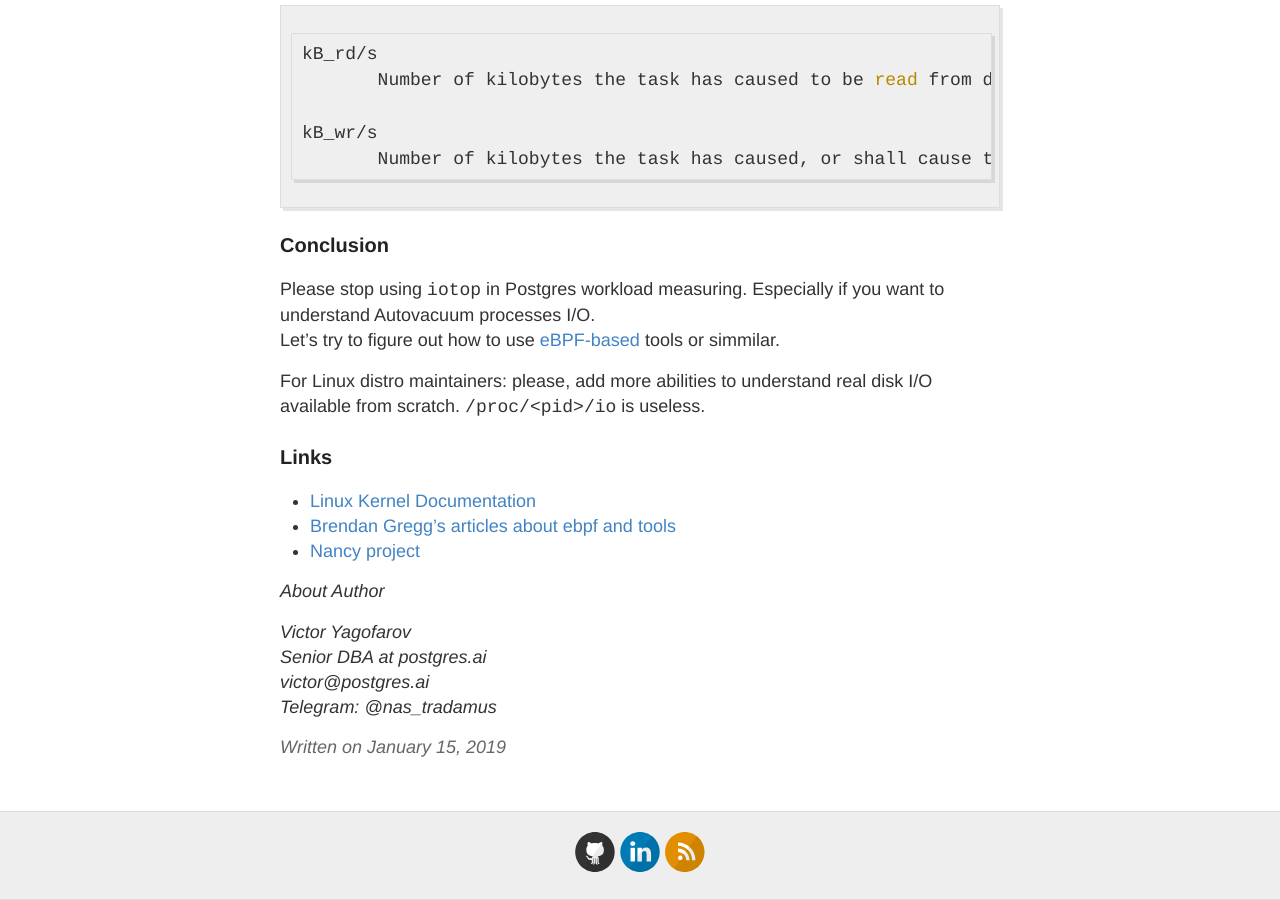
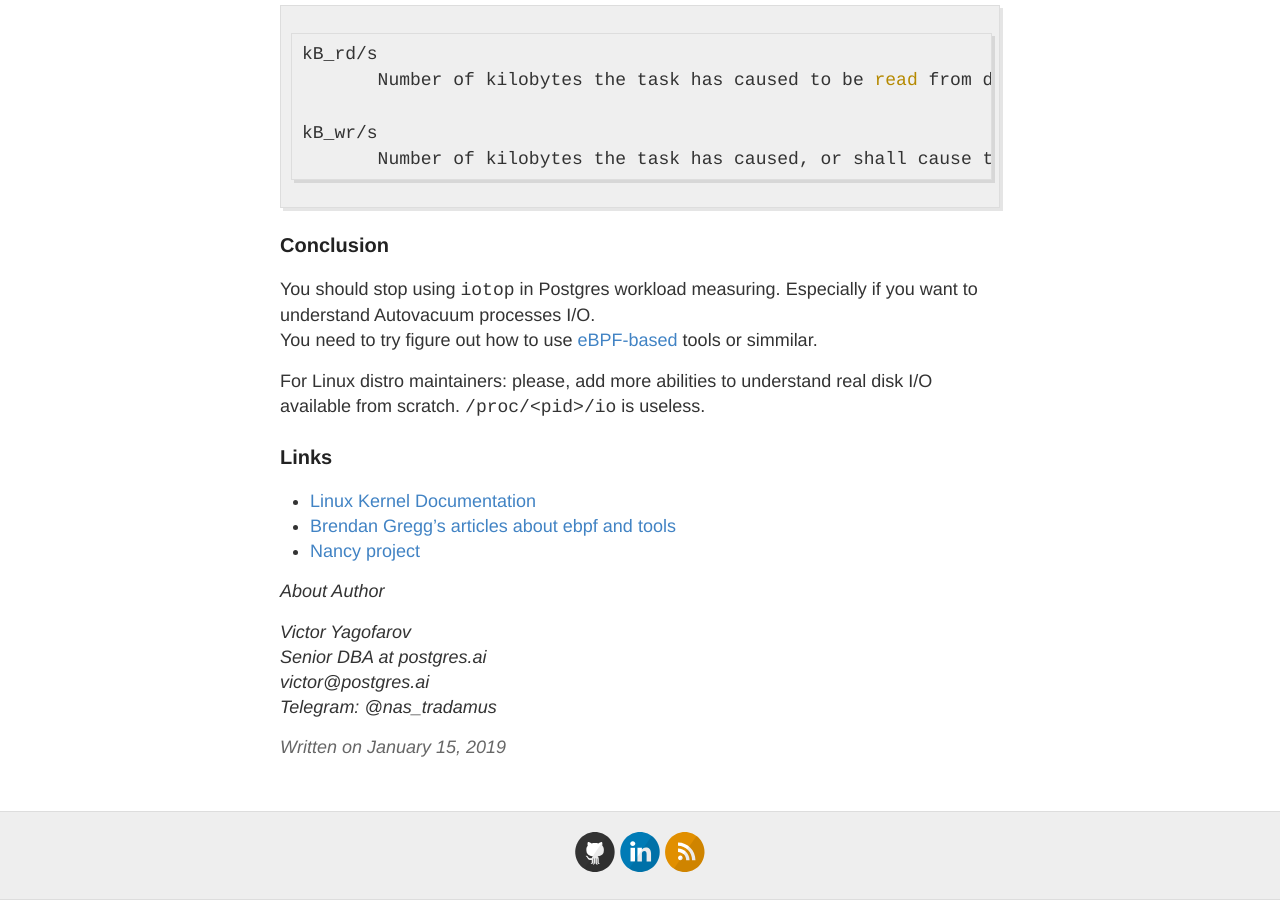
Before and after one commit to Nastradamus/nastradamus.github.io, a Jekyll site: the page built from _posts/2019-1-15-iotop.md, in a window 1280 px wide and 900 px high, scrolled down 2189 px. Built offline with Jekyll 4.4.1, drawn with Linux system fonts in a browser that asks for light colours; comment, search, counter and statistics services are not loaded.

Commit message:
Update 2019-1-15-iotop.md

```diff
--- a/_posts/2019-1-15-iotop.md
+++ b/_posts/2019-1-15-iotop.md
@@ -74,8 +74,8 @@ kB_wr/s
 
 ### Conclusion
 
-Please stop using `iotop` in Postgres workload measuring. Especially if you want to understand Autovacuum processes I/O.
-Let's try to figure out how to use [eBPF-based](http://www.brendangregg.com/ebpf.html#bcc) tools or simmilar.
+You should stop using `iotop` in Postgres workload measuring. Especially if you want to understand Autovacuum processes I/O.
+You need to try figure out how to use [eBPF-based](http://www.brendangregg.com/ebpf.html#bcc) tools or simmilar.
 
 For Linux distro maintainers: please, add more abilities to understand real disk I/O available from scratch. `/proc/<pid>/io` is useless.
 
```
